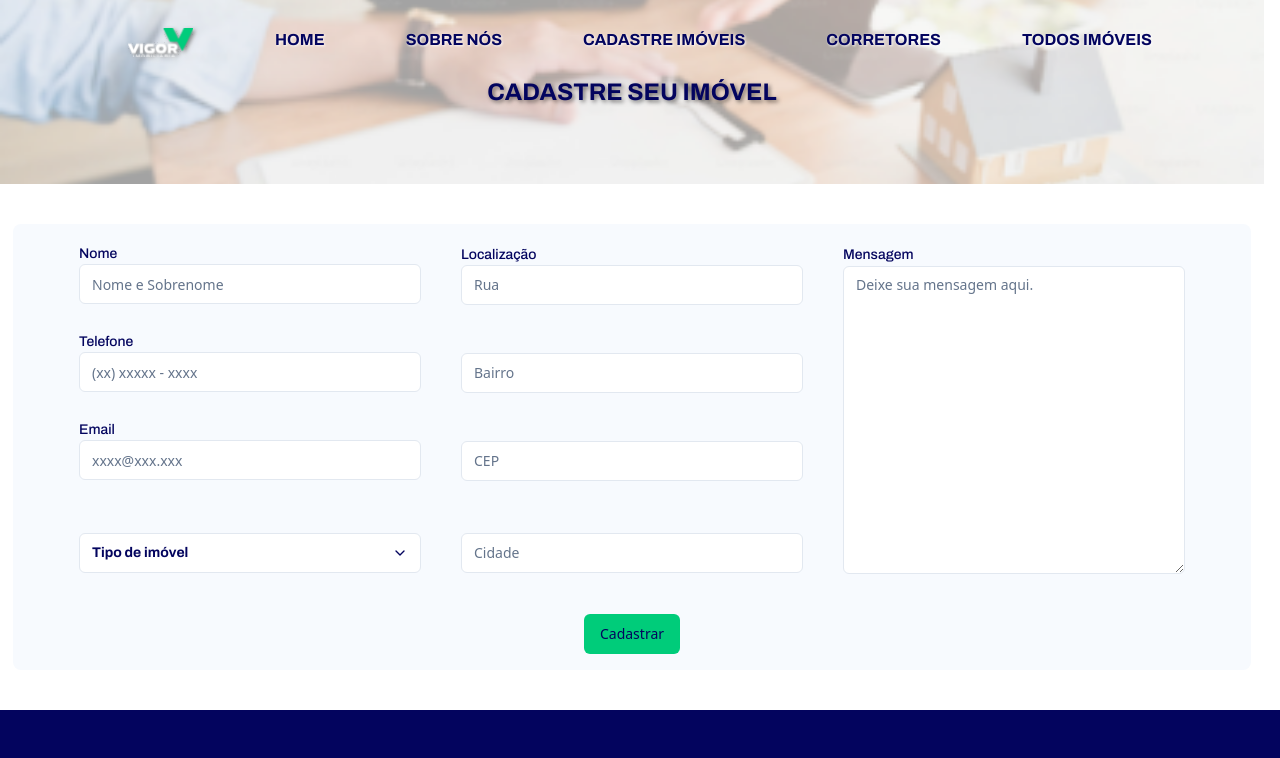
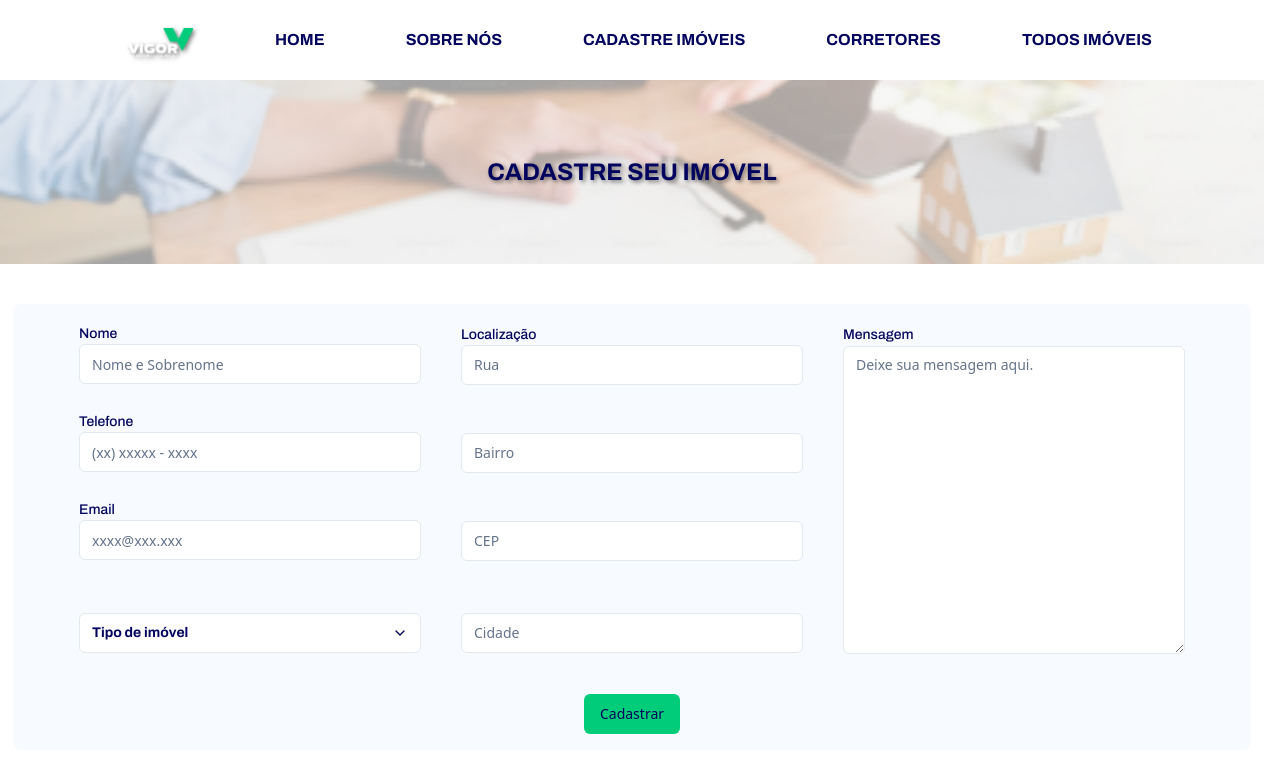
Before and after one commit to LuizLimaDev/vigor-imob, a Next.js app: page /register in a window 1280 px wide. Shown: the top 758 px of the page. Built offline with nearby package versions, Linux system fonts and the light colour scheme.

Commit message:
fix: register page reponsiviness

```diff
--- a/app/register/page.tsx
+++ b/app/register/page.tsx
@@ -1,10 +1,10 @@
+import Hero from "../_components/Hero/Hero";
 import RegisterForm from "./_components/RegisterFrom/RegisterFrom";
-import Hero from "../_components/Hero/Hero";
 
 const Register = () => {
   return (
     <main className="flex w-screen flex-col items-center justify-center desktop:pr-4">
-      <div className="relative w-full">
+      <div className="relative w-full desktop:mt-20">
         <Hero
           src="/Pages/register/hero.png"
           alt="Cadastre seu imóvel"
```
